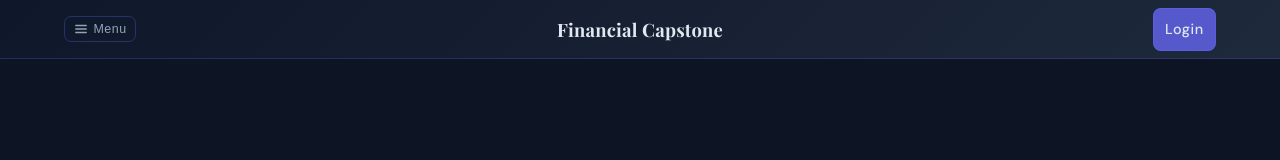
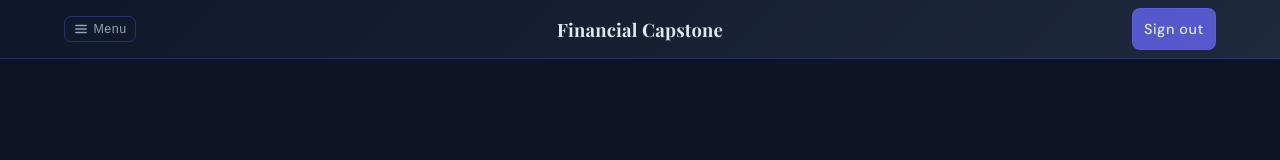
Before and after one commit to Drake-University-CS-Capstone/FinnApp, a React (Vite) app in the folder frontend/: page /login in a window 1280 px wide. Shown: the top 160 px of the page. Built offline with nearby package versions, Linux system fonts and the light colour scheme; sample sign-in values are in the browser's storage.

Commit message:
Display logout instaed of login once on home page etc.

```diff
--- a/frontend/src/components/Navbar.jsx
+++ b/frontend/src/components/Navbar.jsx
@@ -1,9 +1,12 @@
 import { useState, useRef, useEffect } from "react";
-import { Link } from "react-router-dom";
+import { Link, useNavigate } from "react-router-dom";
+import { logout } from "../api/auth";
 
 export default function Navbar() {
   const [isOpen, setIsOpen] = useState(false);
   const dropdownRef = useRef(null);
+  const navigate = useNavigate();
+  const [hasToken, setHasToken] = useState(() => Boolean(localStorage.getItem("token")));
 
   useEffect(() => {
     function handleClickOutside(e) {
@@ -13,6 +16,14 @@ export default function Navbar() {
     }
     document.addEventListener("mousedown", handleClickOutside);
     return () => document.removeEventListener("mousedown", handleClickOutside);
+  }, []);
+
+  useEffect(() => {
+    const onStorage = (e) => {
+      if (e.key === "token") setHasToken(Boolean(e.newValue));
+    };
+    window.addEventListener("storage", onStorage);
+    return () => window.removeEventListener("storage", onStorage);
   }, []);
 
   const pages = [
@@ -79,7 +90,21 @@ export default function Navbar() {
 
           {/* Right — login */}
           <div style={{ justifySelf: "end" }}>
-            <Link to="/login" className="login-btn">Login</Link>
+            {hasToken ? (
+              <button
+                type="button"
+                className="login-btn"
+                onClick={async () => {
+                  await logout();
+                  setHasToken(false);
+                  navigate("/login", { replace: true });
+                }}
+              >
+                Sign out
+              </button>
+            ) : (
+              <Link to="/login" className="login-btn">Login</Link>
+            )}
           </div>
 
         </div>
```
